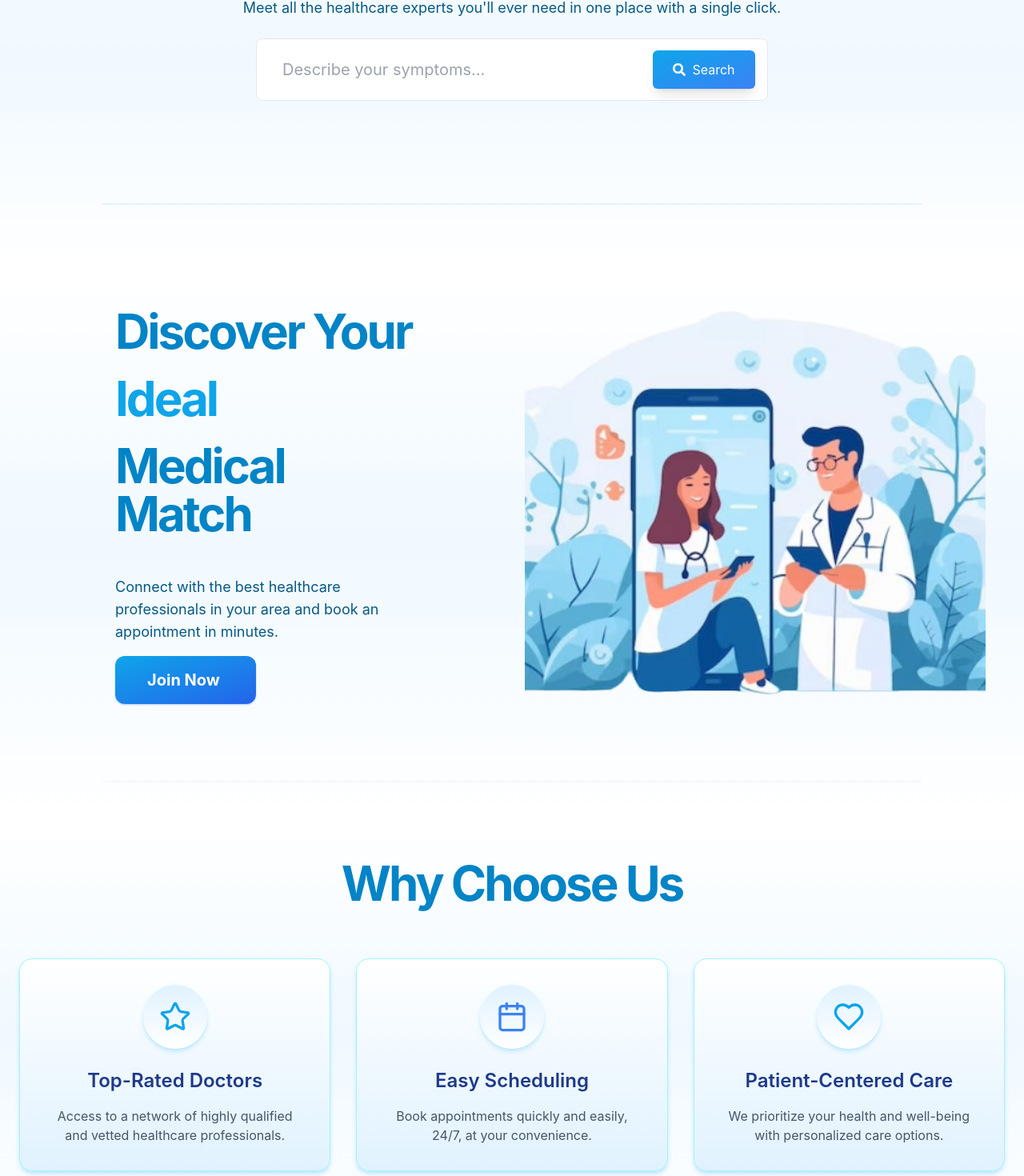
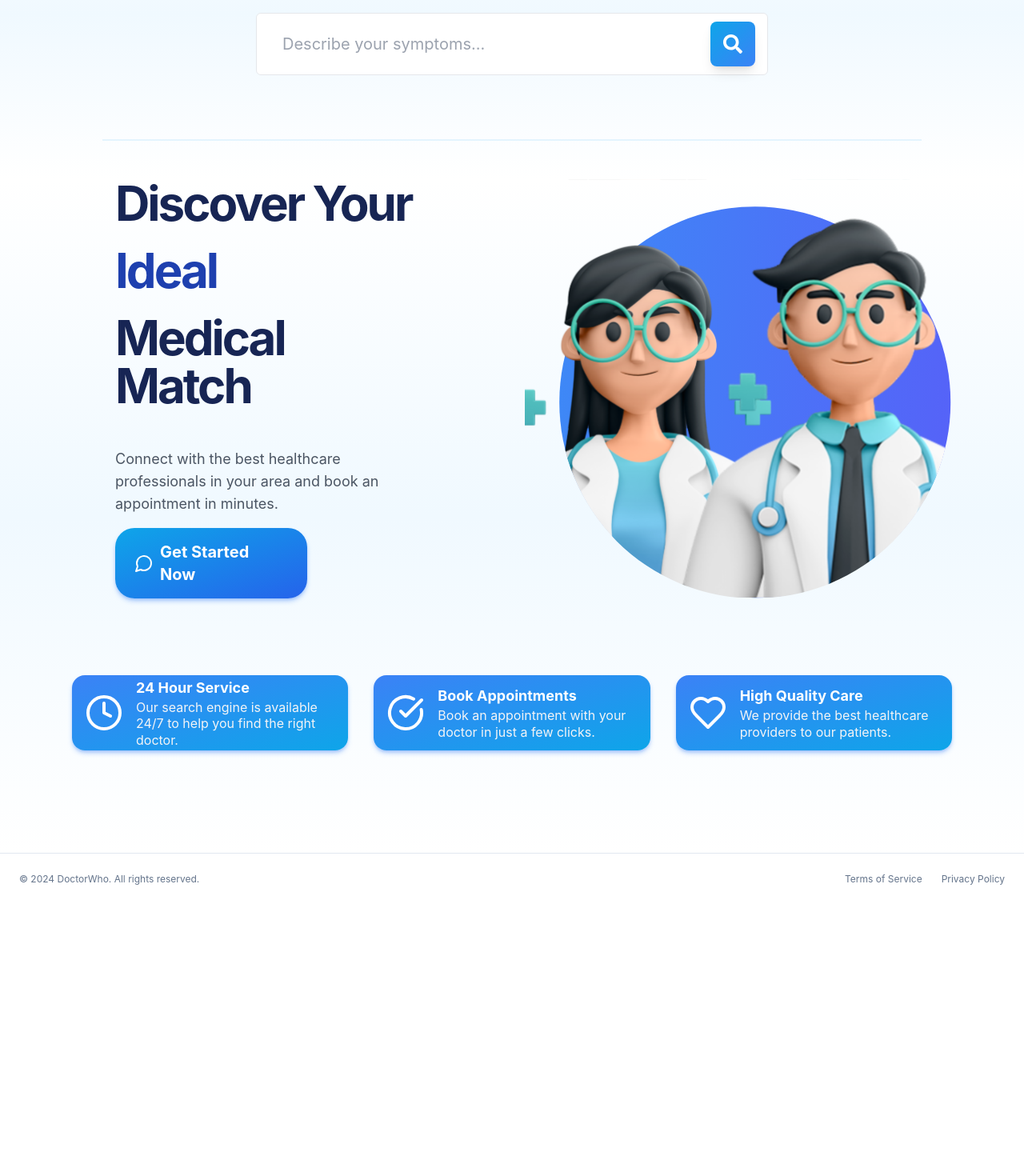
Before and after one commit to NonPanda/health, a React (Vite) app in the folder client/: page / in a window 1280 px wide. Shown: the part 251-1721 px from the top of the page at 80% size. After the commit the page ends 1382 px from the top, so only its background shows below. Built offline with nearby package versions, Linux system fonts and the light colour scheme.

Commit message:
updated homepage+search page improved

```diff
--- a/client/src/App.jsx
+++ b/client/src/App.jsx
@@ -10,7 +10,7 @@ import axios from 'axios'
 import Profile from './components/Profile'
 import DoctorProfile from './components/DoctorProfile'
 import Cookies from 'js-cookie'
-import DoctorSearch from './components/doctorsearch'
+import DoctorSearch from './components/DoctorSearch'
 
 function App() {
   const [user,setUser] = useState(null);
--- a/client/src/components/HomePage.jsx
+++ b/client/src/components/HomePage.jsx
@@ -1,6 +1,7 @@
 import { Link } from 'react-router-dom';
-import { Stethoscope, Search, Star, Calendar, Heart } from 'lucide-react';
+import { Stethoscope, Search, Star, Calendar, Heart,MessageCircle, CheckCircle,Clock, AudioWaveform } from 'lucide-react';
 import doc from '../assets/doc.png';
+import docs from '../assets/docs.svg';
 import React, { useEffect, useRef, useState } from 'react';
 import { FaSearch } from 'react-icons/fa';
 
@@ -125,14 +126,14 @@ export default function HomePage() {
       </style>
 
       <main className="flex-1">
-        <div className="w-full relative flex flex-col items-center justify-center py-20 text-center bg-gradient-to-t from-white via-sky-50 to-white">
+        <div className="w-full relative flex flex-col items-center justify-center py-12 text-center bg-gradient-to-t from-white via-sky-50 to-white">
           <h1 className="py-[8px] text-7xl font-bold z-10 bg-clip-text text-transparent bg-gradient-to-b from-sky-500 to-blue-700 flex items-center justify-center leading-tight overflow-visible">
             Welcome to {displayText}
             {!typingComplete && <span className="typing-cursor ml-4"></span>}
             {typingComplete && <span className="ml-1">{' '}</span>}
           </h1>
 
-          <p className={`text-lg text-sky-800 mb-6 z-10 backdrop-blur-sm transform transition-all duration-1000 ease-in-out ${typingComplete ? "opacity-100 " : "opacity-0 translate-y-8"}`}>
+          <p className={`text-lg text-gray-500 mb-6 z-10 backdrop-blur-sm transform transition-all duration-1000 ease-in-out ${typingComplete ? "opacity-100 " : "opacity-0 translate-y-8"}`}>
             Meet all the healthcare experts you'll ever need in one place with a single click.
           </p>
           <form onSubmit={handleSearch} className="w-1/2 z-10">
@@ -147,105 +148,90 @@ export default function HomePage() {
                 type="text"
                 value={query}
                 onChange={(e) => setQuery(e.target.value)}
-                className="w-full px-8 py-6 pr-16 text-xl text-gray-600 bg-white rounded-lg border border-gray-200 focus:outline-none hover:shadow-md transition-shadow duration-300"
+                className="w-full px-8 py-6 pr-16 text-xl text-gray-600 bg-white rounded-md border border-gray-200 focus:outline-none hover:shadow-md transition-shadow duration-300"
                 placeholder="Describe your symptoms..."
                 required
               />
               <button
                 type="submit"
-                className="w-32 absolute right-4 top-1/2 transform -translate-y-1/2 flex items-center justify-center bg-gradient-to-br from-sky-500 to-blue-500 text-white rounded-md hover:from-blue-700 hover:to-blue-800 transition-all duration-300 shadow-lg hover:shadow-xl px-6 py-3"
+                className="w-14 absolute right-4 top-1/2 transform -translate-y-1/2 flex items-center justify-center bg-gradient-to-br from-sky-500 to-blue-500 text-white hover:from-blue-700 hover:to-blue-800 transition-all duration-300 shadow-lg hover:shadow-xl py-4 rounded-lg"
               >
-                <FaSearch className="w-4 h-4 mr-2" />
-                <span>Search</span>
+                <FaSearch className="w-6 h-6" />
               </button>
             </div>
           </form>
-        <hr className="mt-32 mx-auto w-4/5 border border-sky-100 opacity-85" />
+        <hr className="mt-20 mx-auto w-4/5 border border-sky-100 opacity-85" />
         </div>
 
 
-        <section className="py-12 w-full bg-gradient-to-b from-white via-sky-50 to-white">
+        <section className="pb-32 w-full bg-gradient-to-b from-white via-sky-50 to-white">
           <div className="container mx-auto px-4 md:px-12">
             <div className="grid grid-cols-1 md:grid-cols-2 gap-8 items-center">
               <div className="px-24 space-y-4">
-                <h1 className="flex flex-col text-4xl sm:text-6xl font-bold tracking-tighter text-sky-600 mb-12 gap-6">
+                <h1 className="flex flex-col text-4xl sm:text-6xl font-bold tracking-tighter text-blue-950 mb-12 gap-6">
                   Discover Your
-                  <span className={`text-sky-500 inline-block ${animationClass}`}>
+                  <span className={`text-blue-800 inline-block ${animationClass}`}>
                     {currentText}
                   </span>
                   Medical Match
                 </h1>
                 <div className="flex gap-4 flex-col">
-                  <p className="text-lg text-sky-800">
+                  <p className="text-lg text-gray-600">
                     Connect with the best healthcare professionals in your area and book an appointment in minutes.
                   </p>
-                  <Link to="/signup" className="w-44 text-white px-10 py-4 rounded-xl font-bold bg-gradient-to-br from-sky-500 to-blue-600 shadow-sm shadow-blue-500/40 text-xl transition-all duration-300 ease-in-out">
-                    Join Now
+
+                  <Link to="/signup" className="w-60 text-white px-6 py-4 rounded-3xl font-bold bg-gradient-to-br from-sky-500 to-blue-600 shadow-md shadow-blue-500/40 text-xl transition-all duration-300 ease-in-out">
+                  <div className="flex items-center justify-center">
+                  <MessageCircle className="w-6 h-6 mr-2" />
+                    Get Started Now
+                  </div>
                   </Link>
+
                 </div>
               </div>
               <img
                 ref={imageRef}
-                src={doc}
+                src={docs}
                 alt="Doctor"
                 className={`w-full h-full object-cover rounded-lg transition-transform duration-500 ease-in-out ${
                   isImageInView ? 'scale-100' : 'scale-90'
                 }`}
               />
             </div>
+            <div className="mt-24 grid grid-cols-1 md:grid-cols-3 max-w-[1100px] mx-auto gap-8">
+      <div className="max-w-[350px] flex space-x-4 bg-gradient-to-tl from-sky-500 to-blue-500 shadow-md shadow-blue-500/40 rounded-2xl px-4 flex-row items-center transition-all duration-500 ease-in-out transform hover:-translate-y-2 hover:shadow-lg hover:shadow-blue-500/60">
+        <div className="flex-shrink-0">
+          <Clock className="w-12 h-12 text-white" />
+        </div>
+        <div>
+          <h2 className="text-lg font-bold text-white">24 Hour Service</h2>
+          <p className="text-md text-gray-100" style={{ lineHeight: '1.3'}}> Our search engine is available 24/7 to help you find the right doctor.</p>
+        </div>
+      </div>
+      <div className="max-w-[350px] flex space-x-4 bg-gradient-to-tl from-sky-500 to-blue-500 shadow-md shadow-blue-500/40 rounded-2xl px-4 py-3 flex-row items-center transition-all duration-500 ease-in-out transform hover:-translate-y-2 hover:shadow-lg hover:shadow-blue-500/60">
+        <div className="flex-shrink-0">
+          <CheckCircle className="w-12 h-12 text-white" />
+        </div>
+        <div>
+          <h2 className="text-lg font-bold text-white">Book Appointments</h2>
+          <p className="text-md text-gray-100" style={{ lineHeight: '1.3'}}> Book an appointment with your doctor in just a few clicks.</p>
+        </div>
+      </div>
+      <div className="max-w-[350px] flex space-x-4 bg-gradient-to-tl from-sky-500 to-blue-500 shadow-md shadow-blue-500/40 rounded-2xl px-4 py-3 flex-row items-center transition-all duration-500 ease-in-out transform hover:-translate-y-2 hover:shadow-lg hover:shadow-blue-500/60">
+        <div className="flex-shrink-0">
+          <Heart className="w-12 h-12 text-white" />
+        </div>
+        <div>
+          <h2 className="text-lg font-bold text-white">High Quality Care</h2>
+          <p className="text-md text-gray-100 " style={{ lineHeight: '1.3' }}> We provide the best healthcare providers to our patients.</p>
+        </div>
+      </div>
+    </div>
           </div>
-        <hr className="mt-24 mx-auto w-4/5 border border-sky-50" />
         </section>
 
 
-        <section className="py-12 pb-24 w-full bg-gradient-to-b from-white via-sky-50 to-white">
-          <div className="container mx-auto px-4 md:px-6">
-            <h2 className="text-4xl font-bold tracking-tighter sm:text-6xl text-center mb-16 text-sky-600">
-              Why Choose Us
-            </h2>
-            <div className="grid grid-cols-1 md:grid-cols-3 gap-8">
-              {[
-                {
-                  title: "Top-Rated Doctors",
-                  icon: Star,
-                  color: "text-sky-500",
-                  description: "Access to a network of highly qualified and vetted healthcare professionals.",
-                  hoverColor: "hover:bg-sky-50",
-                  gradient: "from-white to-sky-100",
-                },
-                {
-                  title: "Easy Scheduling",
-                  icon: Calendar,
-                  color: "text-blue-500",
-                  description: "Book appointments quickly and easily, 24/7, at your convenience.",
-                  hoverColor: "hover:bg-blue-50",
-                  gradient: "from-white to-sky-100",
-                },
-                {
-                  title: "Patient-Centered Care",
-                  icon: Heart,
-                  color: "text-sky-500",
-                  description: "We prioritize your health and well-being with personalized care options.",
-                  hoverColor: "hover:bg-sky-50",
-                  gradient: "from-white to-sky-100",
-                },
-              ].map((feature, index) => (
-                <div
-                  key={index}
-                  className={`bg-gradient-to-b ${feature.gradient} border border-cyan-200 rounded-2xl shadow-md p-8 transition-all duration-300 ease-in-out transform hover:-translate-y-4 hover:shadow-lg hover:shadow-blue-200 shadow-sky-200 ${feature.hoverColor}`}
-                >
-                  <div className="flex items-center justify-center w-20 h-20 mb-6 mx-auto rounded-full bg-gradient-to-t from-white to-sky-100 shadow-md shadow-sky-200">
-                    <feature.icon className={`h-10 w-10 ${feature.color}`} />
-                  </div>
-                  <h3 className="text-2xl font-semibold text-blue-900 mb-4 text-center">
-                    {feature.title}
-                  </h3>
-                  <p className="text-slate-600 text-center">{feature.description}</p>
-                </div>
-              ))}
-            </div>
-          </div>
-        </section>
+
       </main>
 
       <footer className="w-full py-6 bg-white border-t border-slate-200">
```
Also changed, not shown: client/src/components/DoctorSearch.jsx (+189 -143 lines), client/src/assets/docs.svg (added).
